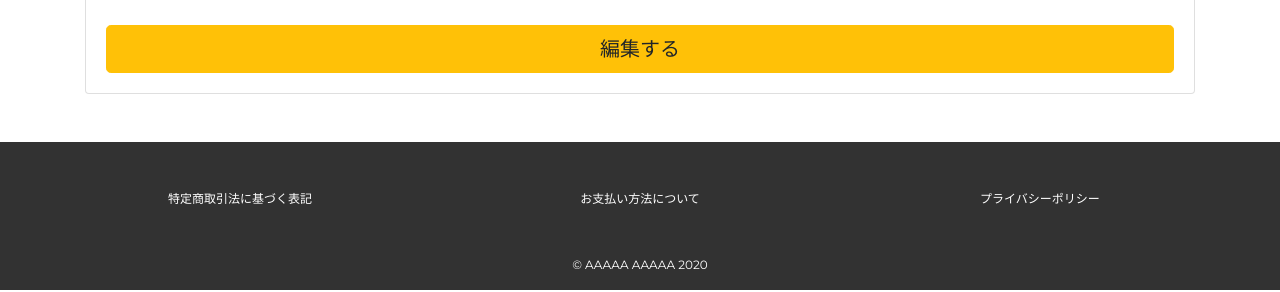
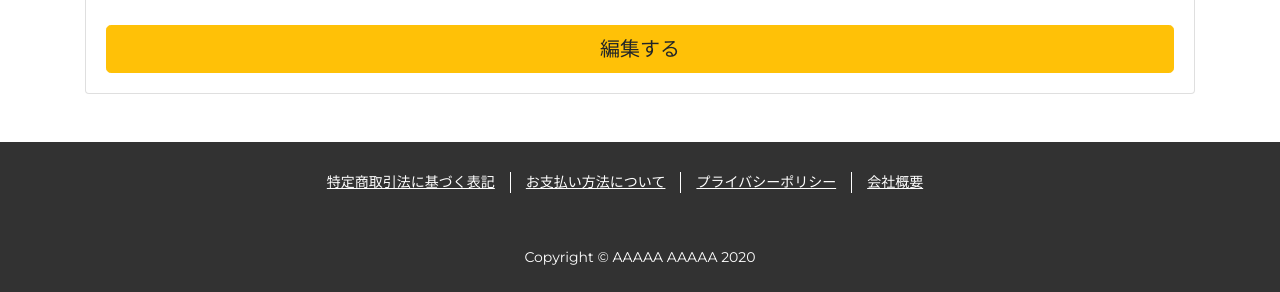
Before and after one commit to tomizawa0214/electronic-commerce, a Django app: page /accounts/profile/ in a window 1280 px wide. Shown: the part 844-1136 px from the top of the page. Run offline with Django 3.2, Linux system fonts and the light colour scheme; the visitor is signed in with stand-in values (Sample User, id 1); data comes from the database, SQL or seed files in the repository; data that the repository does not hold is empty; some libraries are stand-ins or nearby versions.

Commit message:
footer修正

```diff
--- a/app/static/css/_footer.scss
+++ b/app/static/css/_footer.scss
@@ -1,23 +1,36 @@
-footer {
+.footer {
   margin-top: auto;
   width: 100%;
-  font-size: 12px;
+  font-size: 14px;
   background: #323232;
-  .footer {
-    max-width: 1200px;
-    &__item {
-      text-align: center;
+  &__link {
+    display: flex;
+    justify-content: center;
+    list-style: none;
+    padding: 0;
+    margin: 0;
+    &--item {
+      margin: 30px 15px 30px 0;
+      padding-right: 15px;
+      border-right: 1px solid #fff;
+      &:last-child {
+        border-right: none;
+      }
       a {
-        text-decoration: none;
         color: #fff;
+        text-decoration: underline;
         transition: .3s ease;
         &:hover {
           opacity: .5;
         }
       }
     }
+  }
+  &__copy {
+    display: flex;
+    justify-content: center;
     p {
-      margin: 0;
+      margin: 24px 0;
       text-align: center;
       color: #fff;
     }
--- a/app/static/css/style.css
+++ b/app/static/css/style.css
@@ -136,34 +136,57 @@ body {
   letter-spacing: 1px;
 }
 
-footer {
+.footer {
   margin-top: auto;
   width: 100%;
-  font-size: 12px;
+  font-size: 14px;
   background: #323232;
 }
 
-footer .footer {
-  max-width: 1200px;
+.footer__link {
+  display: -webkit-box;
+  display: -ms-flexbox;
+  display: flex;
+  -webkit-box-pack: center;
+      -ms-flex-pack: center;
+          justify-content: center;
+  list-style: none;
+  padding: 0;
+  margin: 0;
 }
 
-footer .footer__item {
-  text-align: center;
+.footer__link--item {
+  margin: 30px 15px 30px 0;
+  padding-right: 15px;
+  border-right: 1px solid #fff;
 }
 
-footer .footer__item a {
-  text-decoration: none;
+.footer__link--item:last-child {
+  border-right: none;
+}
+
+.footer__link--item a {
   color: #fff;
+  text-decoration: underline;
   -webkit-transition: .3s ease;
   transition: .3s ease;
 }
 
-footer .footer__item a:hover {
+.footer__link--item a:hover {
   opacity: .5;
 }
 
-footer .footer p {
-  margin: 0;
+.footer__copy {
+  display: -webkit-box;
+  display: -ms-flexbox;
+  display: flex;
+  -webkit-box-pack: center;
+      -ms-flex-pack: center;
+          justify-content: center;
+}
+
+.footer__copy p {
+  margin: 24px 0;
   text-align: center;
   color: #fff;
 }
--- a/app/templates/app/base.html
+++ b/app/templates/app/base.html
@@ -74,22 +74,23 @@
       </div>
     </main>
 
-    <footer>
-      <div class="footer container">
-        <div class="row">
-          <div class="footer__item col-4 my-5">
-            <a href="/">特定商取引法に基づく表記</a>
-          </div>
-          <div class="footer__item col-4 my-5">
-            <a href="/">お支払い方法について</a>
-          </div>
-          <div class="footer__item col-4 my-5">
-            <a href="/">プライバシーポリシー</a>
-          </div>
-        </div>
-        <div class="col-12 pb-3">
-          <p>&copy; AAAAA AAAAA 2020</p>
-        </div>
+    <footer class="footer">
+      <ul class="footer__link">
+        <li class="footer__link--item">
+          <a href="/">特定商取引法に基づく表記</a>
+        </li>
+        <li class="footer__link--item">
+          <a href="/">お支払い方法について</a>
+        </li>
+        <li class="footer__link--item">
+          <a href="/">プライバシーポリシー</a>
+        </li>
+        <li class="footer__link--item">
+          <a href="/">会社概要</a>
+        </li>
+      </ul>
+      <div class="footer__copy">
+        <p>Copyright  &copy; AAAAA AAAAA 2020</p>
       </div>
     </footer>
 
```
